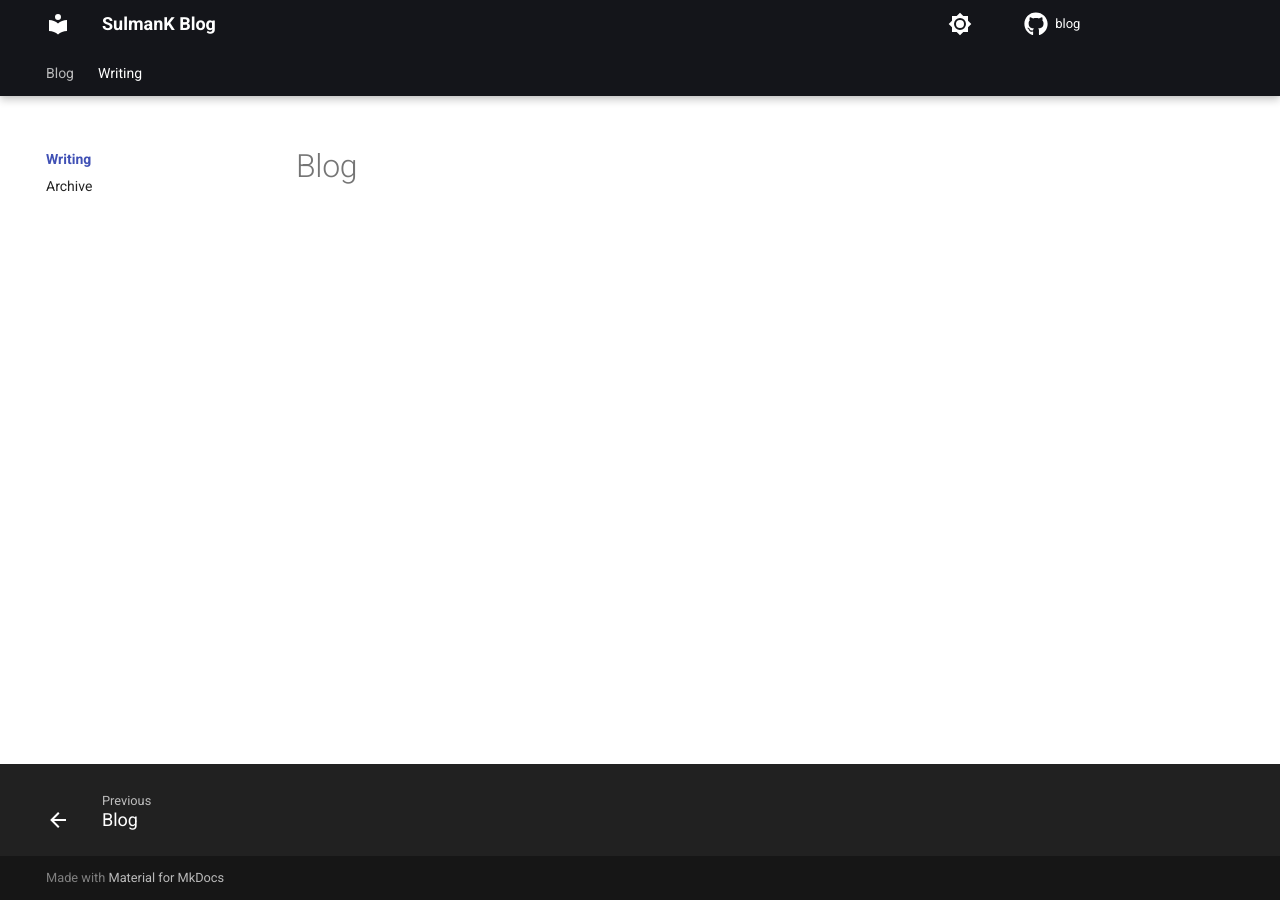
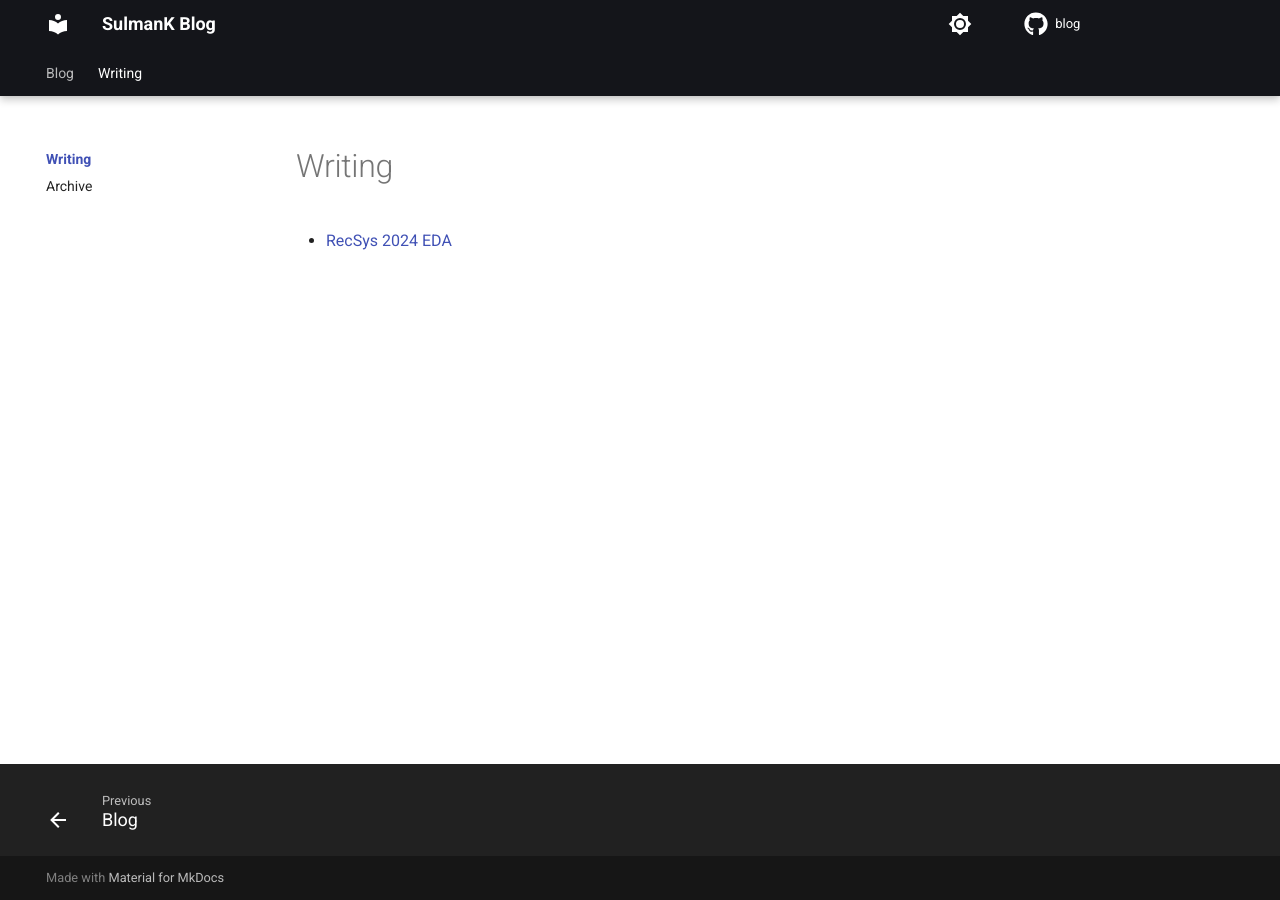
Before and after one commit to SulmanK/Blog, an MkDocs documentation site: the page built from docs/writing/index.md, in a window 1280 px wide. Built offline with MkDocs 1.6.1 and Material for MkDocs 9.7.7, drawn with Linux system fonts in a browser that asks for light colours; comment, search, counter and statistics services are not loaded.

Commit message:
adding in index

```diff
--- a/docs/writing/index.md
+++ b/docs/writing/index.md
@@ -1 +1,2 @@
-# Blog
+# Writing
+* [RecSys 2024 EDA](./posts/recsys_2024_eda.md)
```
